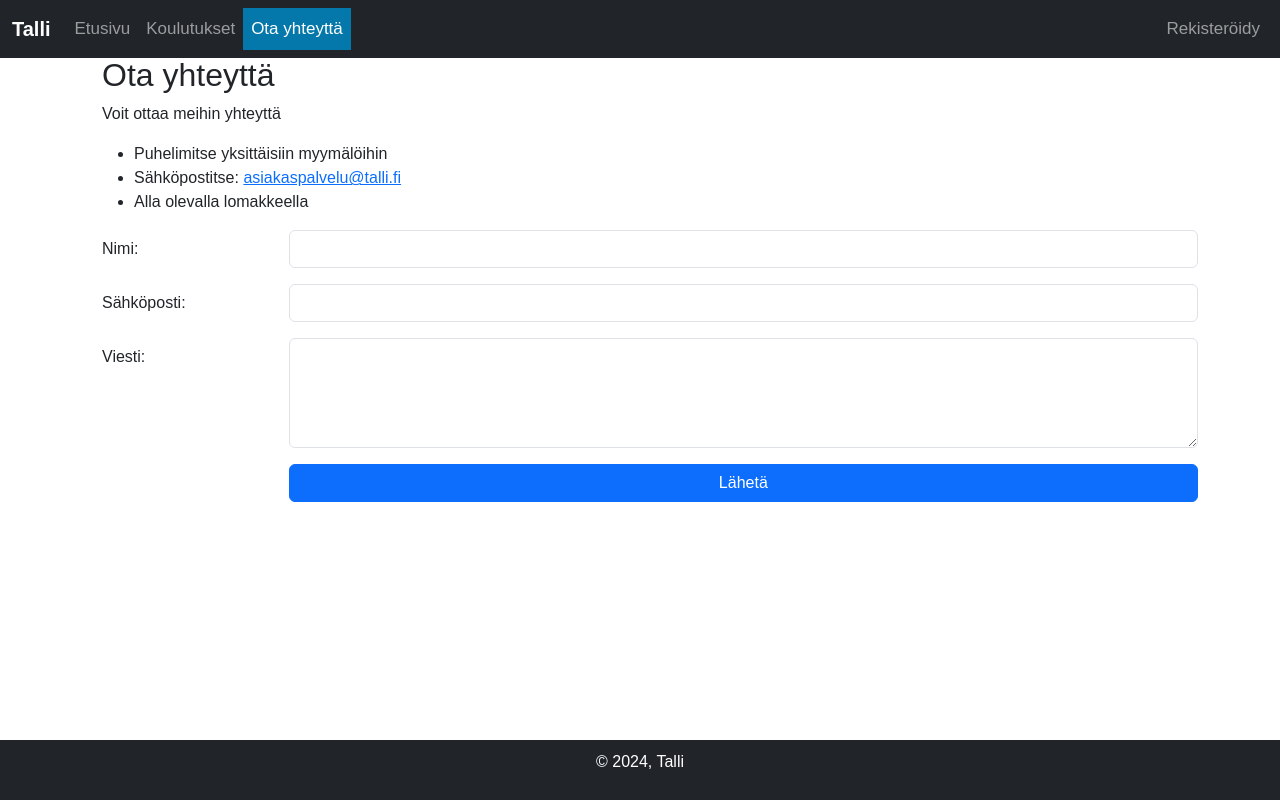
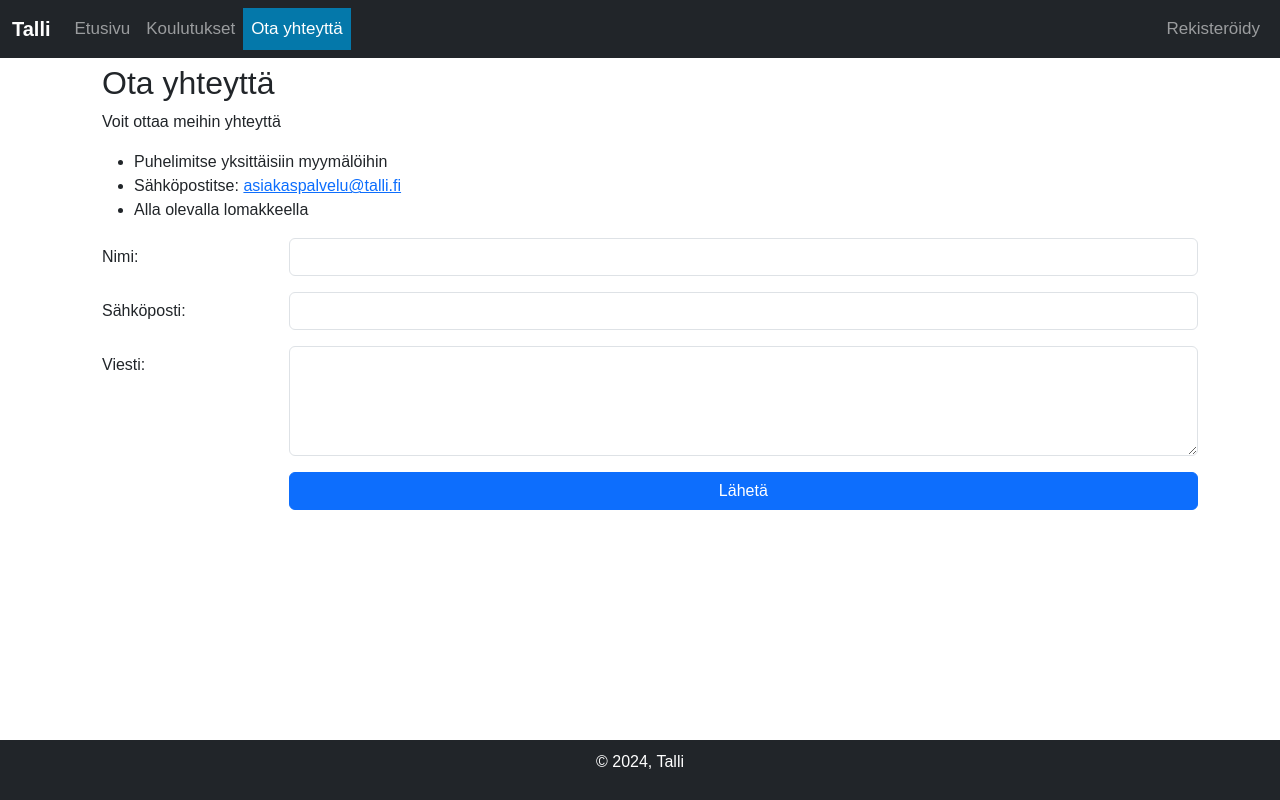
Before and after one commit to Chiya-hekmatyar/Talli_projekti, a PHP site: page /yhteydenotto.php in a window 1280 px wide. Run offline with PHP 8.4, Linux system fonts and the light colour scheme.

Commit message:
Update yhteydenotto.php

```diff
--- a/yhteydenotto.php
+++ b/yhteydenotto.php
@@ -7,7 +7,7 @@ include 'headers.php';
 ?>
 <body>
 <?php include 'navigointi.html'; ?>
-<div class="content container mt-0">
+<div class="content container mt-2">
   <h1>Yhteydenottopyyntö</h1>
 
   <div class="left">
```
